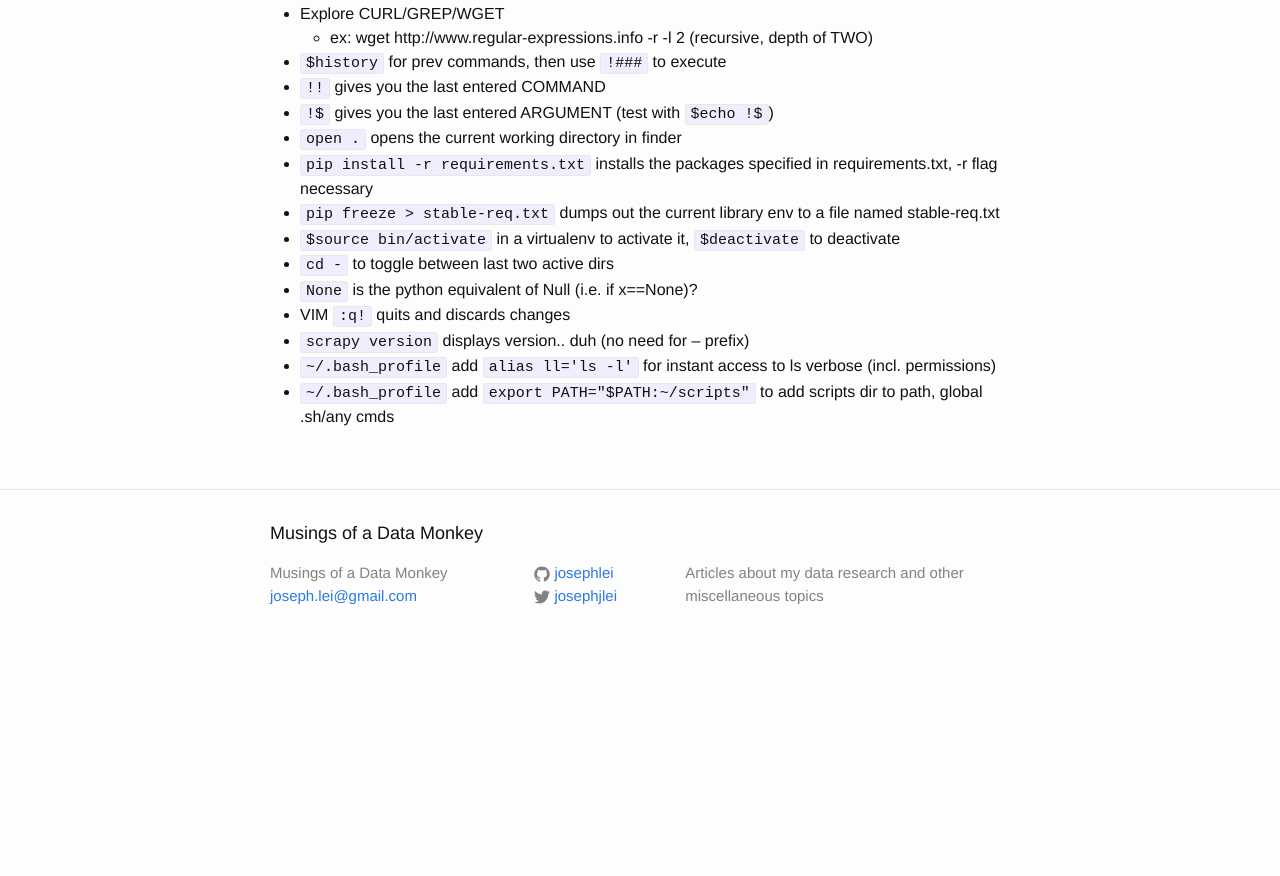
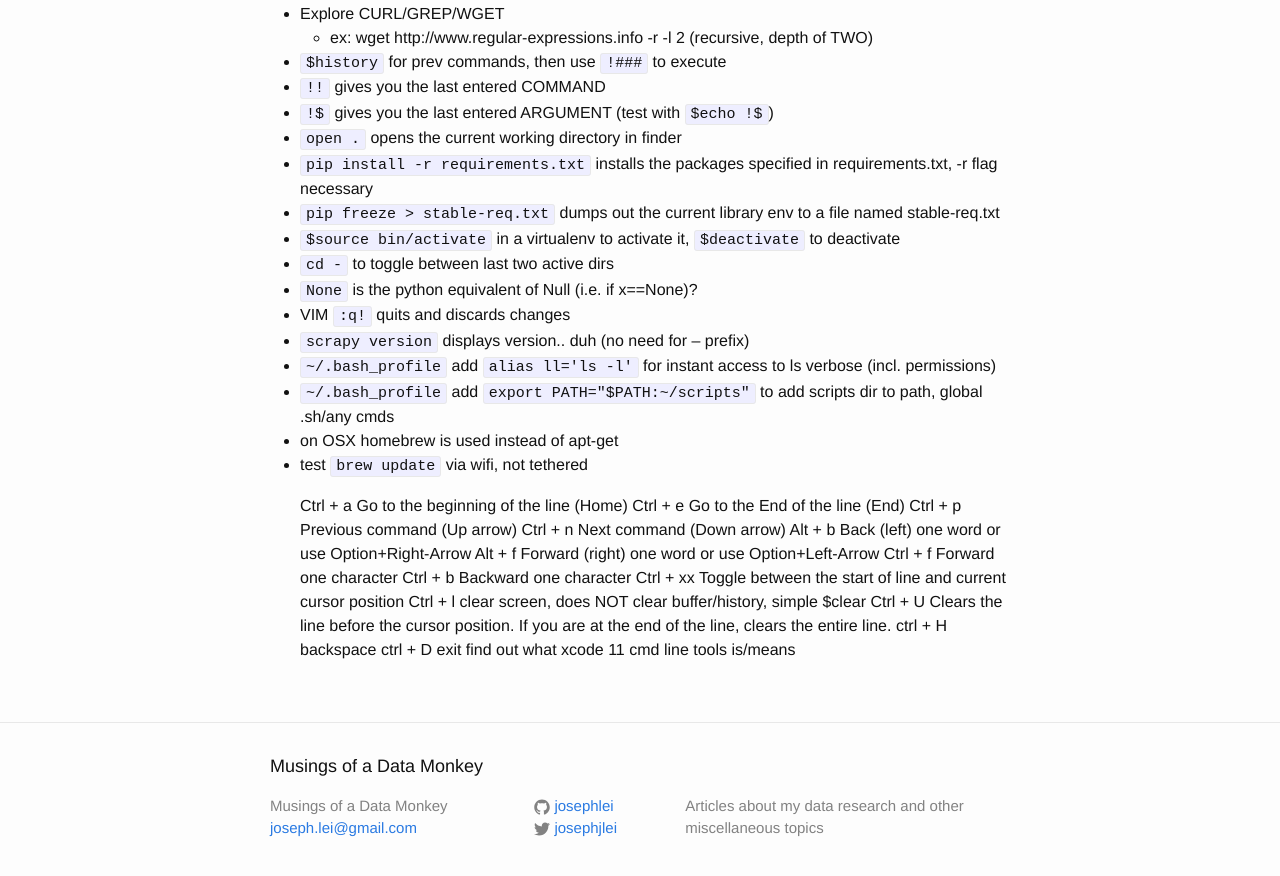
Before and after one commit to josephlei/jjl-website, a Jekyll site: the page built from _posts/2015-06-13-tips-and-tricks.markdown, in a window 1280 px wide and 900 px high, scrolled down 929 px. Shown: the top 876 px of the window. Built offline with Jekyll 4.4.1, drawn with Linux system fonts in a browser that asks for light colours; before the commit the page ends 1596 px from its top, so only the background shows below that; some of the changed text lies outside the part shown.

Commit message:
direct shell update

```diff
--- a/_posts/2015-06-13-tips-and-tricks.markdown
+++ b/_posts/2015-06-13-tips-and-tricks.markdown
@@ -47,3 +47,20 @@ published: true
 * `scrapy version` displays version.. duh (no need for -- prefix)
 * `~/.bash_profile` add `alias ll='ls -l'` for instant access to ls verbose (incl. permissions)
 * `~/.bash_profile` add `export PATH="$PATH:~/scripts"` to add scripts dir to path, global .sh/any cmds
+* on OSX homebrew is used instead of apt-get
+* test `brew update` via wifi, not tethered
+
+  Ctrl + a   Go to the beginning of the line (Home)
+  Ctrl + e   Go to the End of the line (End)
+  Ctrl + p   Previous command (Up arrow)
+  Ctrl + n   Next command (Down arrow)
+   Alt + b   Back (left) one word      or use Option+Right-Arrow
+   Alt + f   Forward (right) one word  or use Option+Left-Arrow
+  Ctrl + f   Forward one character
+  Ctrl + b   Backward one character
+  Ctrl + xx  Toggle between the start of line and current cursor position
+  Ctrl + l   clear screen, does NOT clear buffer/history, simple $clear
+  Ctrl + U   Clears the line before the cursor position. If you are at the end of the line, clears the entire line.
+  ctrl + H   backspace
+  ctrl + D   exit
+find out what xcode 11 cmd line tools is/means
```
Also changed, not shown: other parts of _posts/2015-06-13-tips-and-tricks.markdown (+1 -1 lines).
